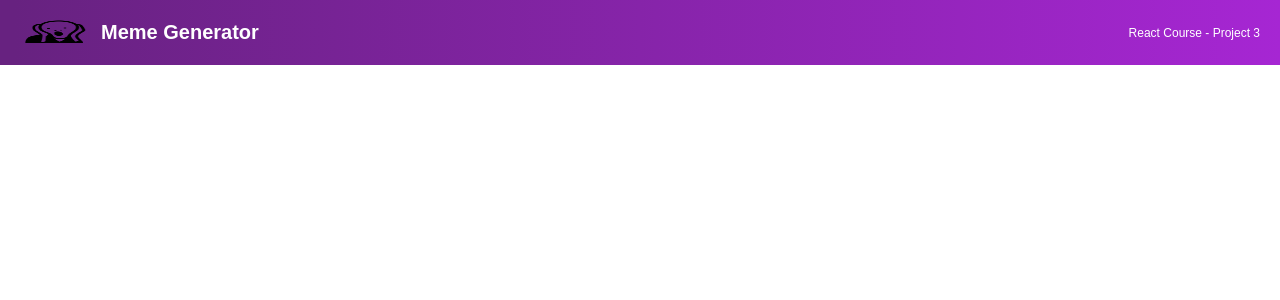
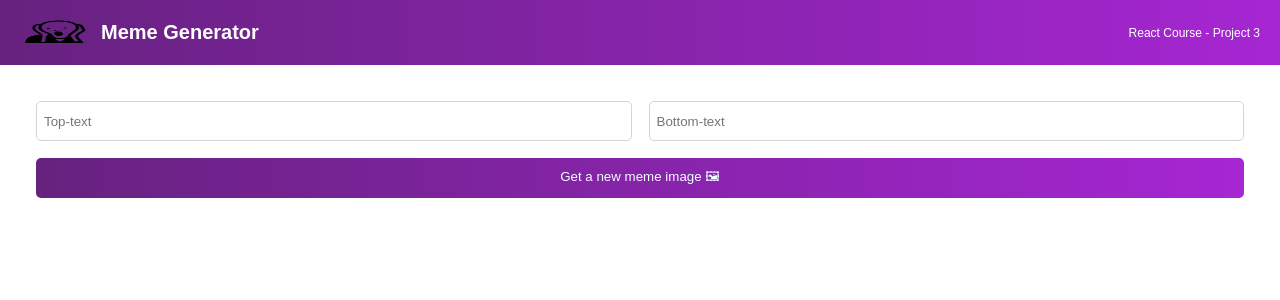
Before and after one commit to ChristopherJ1987/Meme-Generator, a Next.js app: page / in a window 1280 px wide. Shown: the top 300 px of the page. Built offline with nearby package versions, Linux system fonts and the light colour scheme.

Commit message:
Added Form || Meme Component

```diff
--- /dev/null
+++ b/src/components/Meme.js
@@ -0,0 +1,19 @@
+export default function Meme() {
+    return (
+        <main>
+            <form className="form">
+                <input
+                    type="text"
+                    placeholder="Top-text"
+                    className="form--input"
+                />
+                <input
+                    type="text"
+                    placeholder="Bottom-text"
+                    className="form--input"
+                />
+                <button className="form--button">Get a new meme image 🖼</button>
+            </form>
+        </main>
+    )
+}
--- a/src/pages/index.js
+++ b/src/pages/index.js
@@ -1,10 +1,12 @@
 import Header from "../components/Header";
+import Meme from "../components/Meme";
 import "/src/pages/_app";
 
 function Page(){
     return (
         <div>
             <Header />
+            <Meme />
         </div>
     );
 }
--- a/src/styles/global.css
+++ b/src/styles/global.css
@@ -5,6 +5,10 @@
 body {
     font-family: "Karla", sans-serif;
     margin: 0;
+}
+
+main {
+    padding: 36px;
 }
 
 .header {
@@ -30,3 +34,26 @@
     font-size: 0.75rem;
     font-weight: 500;
 }
+
+.form {
+    display: grid;
+    grid-template: 40px 40px / 1fr 1fr;
+    gap: 17px;
+}
+
+.form--input {
+    font-family: "Karla", sans-serif;
+    border-radius: 5px;
+    border: 1px solid #D5D4D8;
+    text-indent: 5px;
+}
+
+.form--button {
+    grid-column: 1 / -1;
+    font-family: "Karla", sans-serif;
+    border-radius: 5px;
+    background: linear-gradient(90deg, #672280 1.18%, #A626D3 100%);
+    color: azure;
+    border: none;
+    cursor: pointer;
+}
```
